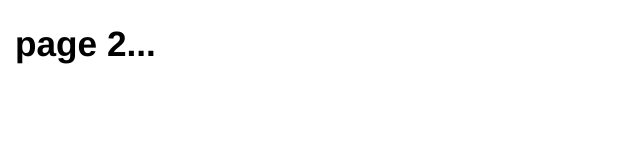
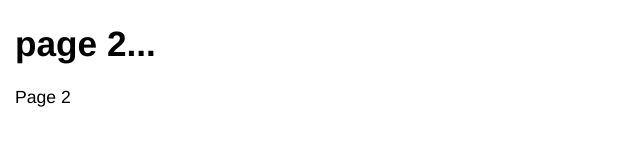
Before and after one commit to ProfeC/testing-service-workers, a plain HTML site: page page2.html in a window 1280 px wide. Shown: the full height of the page, 0-640 px from the left. Drawn offline with Linux system fonts and the light colour scheme.

Commit message:
Update page2.html

```diff
--- a/page2.html
+++ b/page2.html
@@ -10,6 +10,9 @@
     </head>
     <body>
         <h1>page 2...</h1>
+        <nav>
+            <a href-"page2.html">Page 2</a>
+        </nav>
         <section id="content"></section>
 
         <!-- Add JS -->
```
